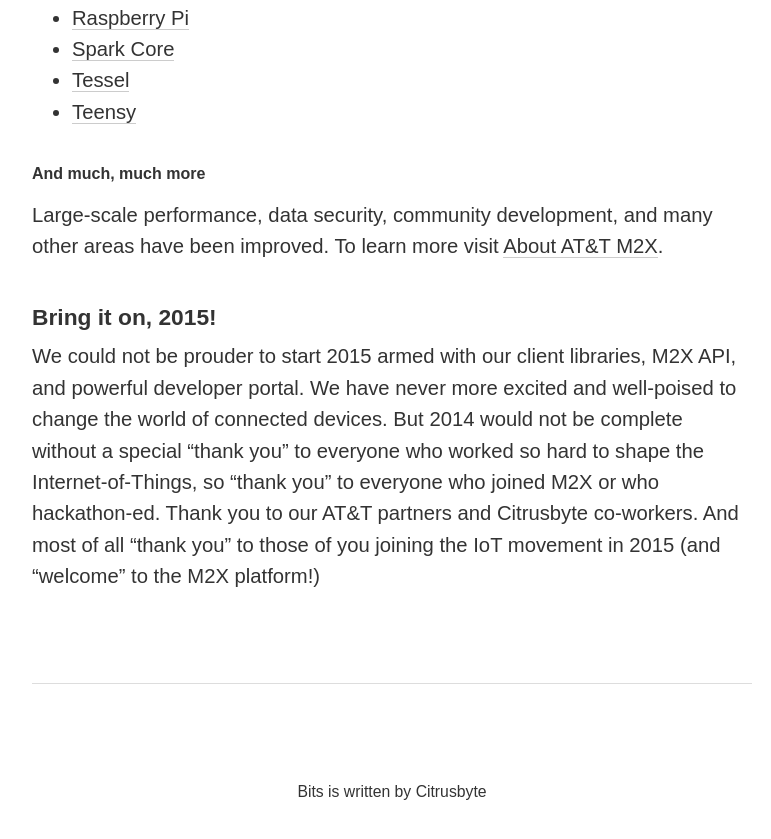
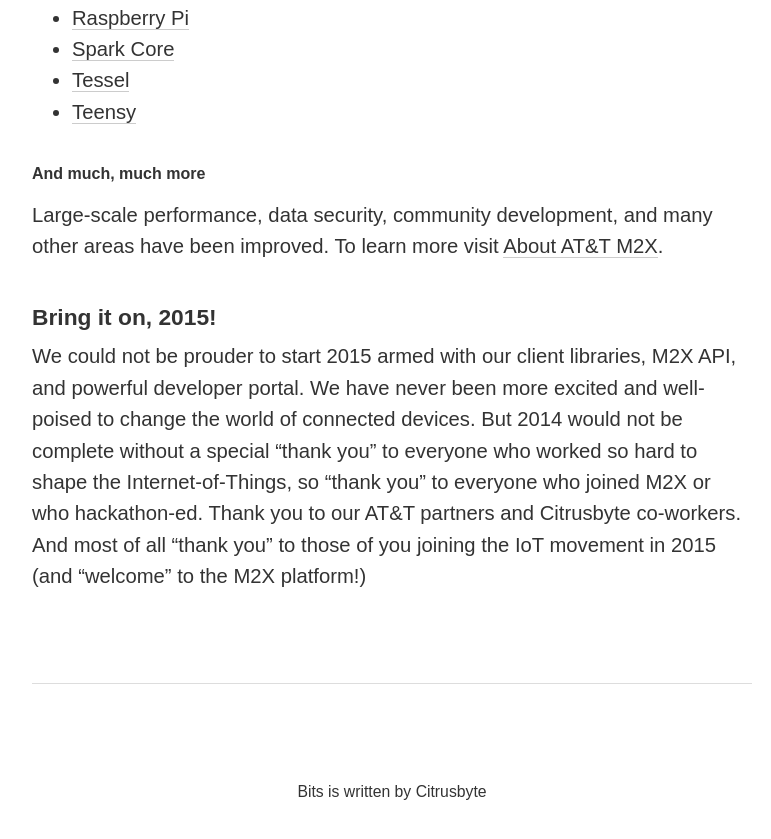
Before and after one commit to JonathanHorowitzCB/citrusbyte.github.io, a Jekyll site: the page built from _posts/2015-01-05-announcing-m2x-an-industrial-grade-iot-platform-for-everyone.markdown, in a window 1280 px wide and 900 px high, scrolled down 5505 px. Shown: the top 839 px of the window, without its empty margins (248-1019 px from the left). Built offline with Jekyll 4.4.1, drawn with Linux system fonts in a browser that asks for light colours; some of the changed text lies outside the part shown.

Commit message:
Update 2015-01-05-announcing-m2x-an-industrial-grade-iot-platform-for-everyone.markdown

```diff
--- a/_posts/2015-01-05-announcing-m2x-an-industrial-grade-iot-platform-for-everyone.markdown
+++ b/_posts/2015-01-05-announcing-m2x-an-industrial-grade-iot-platform-for-everyone.markdown
@@ -80,4 +80,4 @@
 
 ## Bring it on, 2015!
 
-We could not be prouder to start 2015 armed with our client libraries, M2X API, and powerful developer portal. We have never more excited and well-poised to change the world of connected devices. But 2014 would not be complete without a special "thank you" to everyone who worked so hard to shape the Internet-of-Things, so "thank you" to everyone who joined M2X or who hackathon-ed.  Thank you to our AT&T partners and Citrusbyte co-workers. And most of all "thank you" to those of you joining the IoT movement in 2015 (and "welcome" to the M2X platform!)
+We could not be prouder to start 2015 armed with our client libraries, M2X API, and powerful developer portal. We have never been more excited and well-poised to change the world of connected devices. But 2014 would not be complete without a special "thank you" to everyone who worked so hard to shape the Internet-of-Things, so "thank you" to everyone who joined M2X or who hackathon-ed.  Thank you to our AT&T partners and Citrusbyte co-workers. And most of all "thank you" to those of you joining the IoT movement in 2015 (and "welcome" to the M2X platform!)
```
Also changed, not shown: other parts of _posts/2015-01-05-announcing-m2x-an-industrial-grade-iot-platform-for-everyone.markdown (+1 -1 lines).
